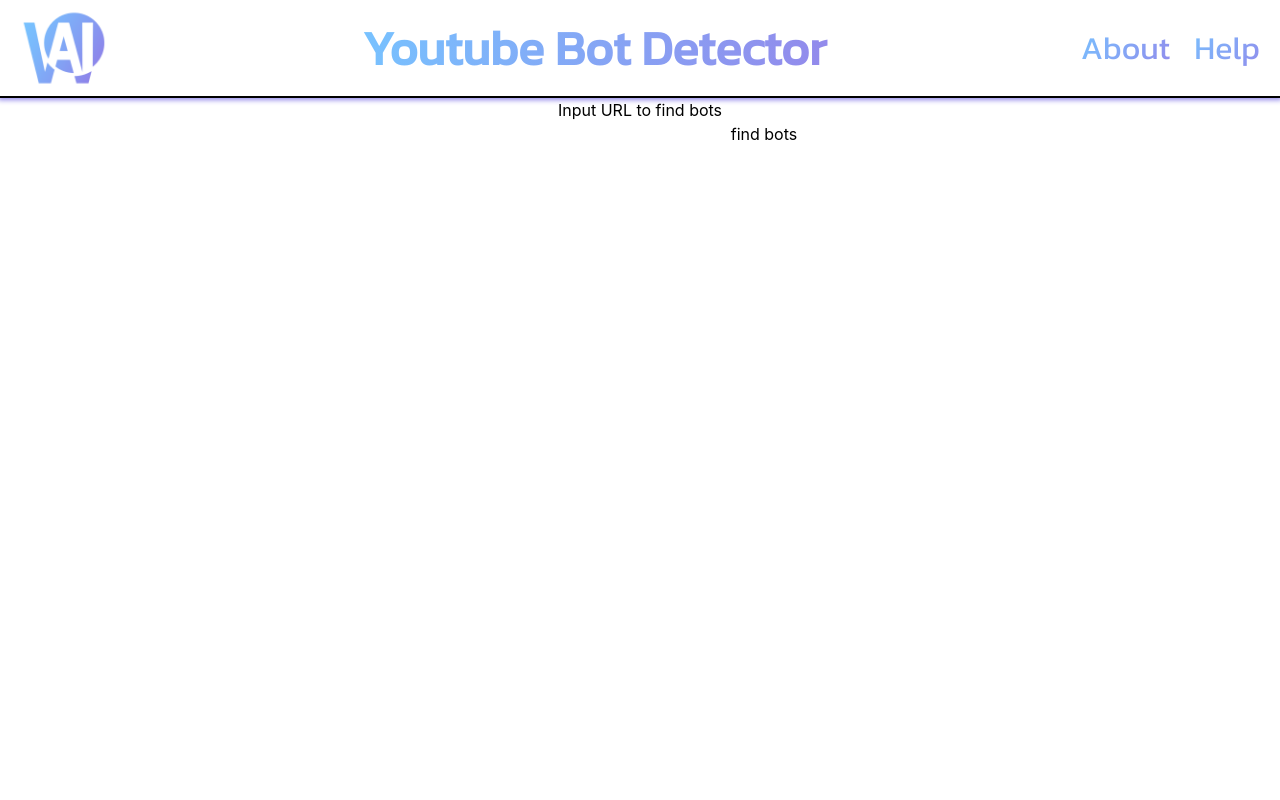
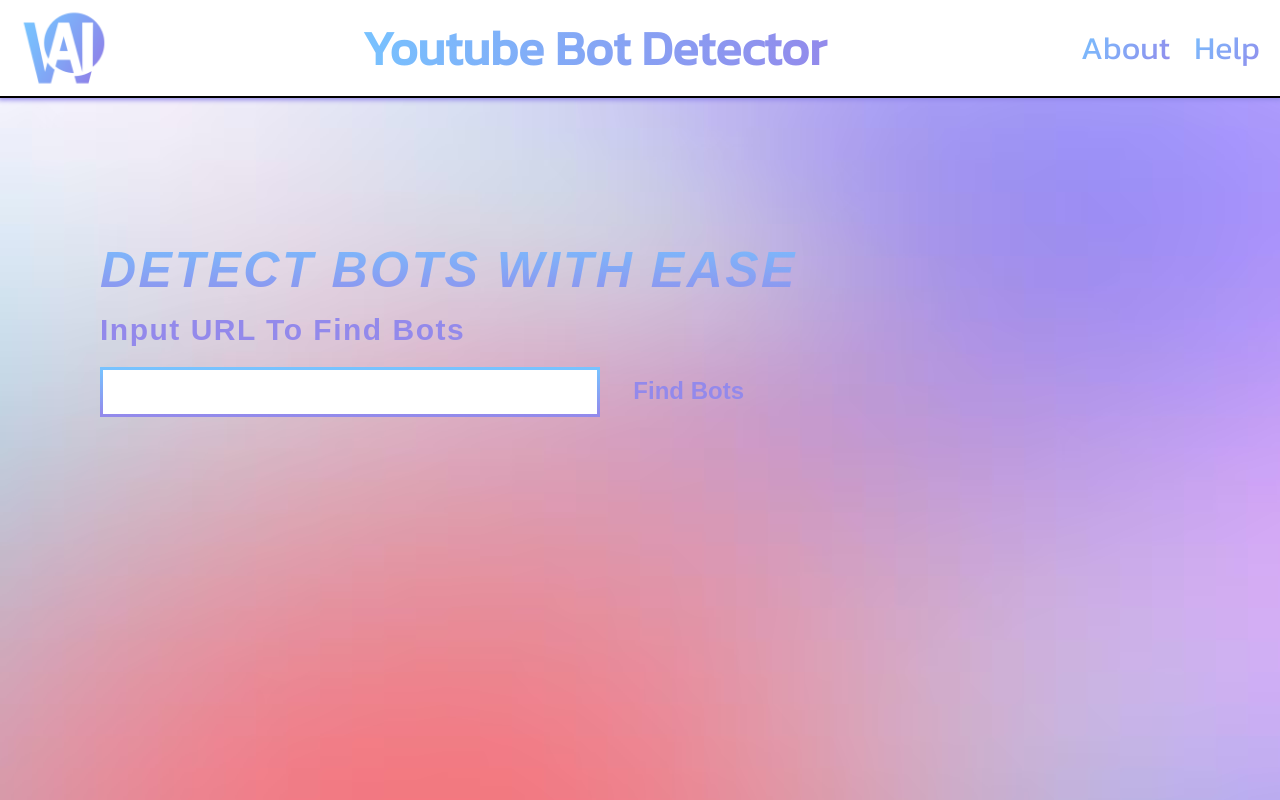
Before and after one commit to E3than/HackWestern9, a React (Create React App) app in the folder hw9/: page / in a window 1280 px wide. Built offline with nearby package versions, Linux system fonts and the light colour scheme.

Commit message:
completed front page

```diff
--- a/hw9/src/App.css
+++ b/hw9/src/App.css
@@ -4,5 +4,58 @@
 
 /* trying to create a border with colour linear-gradient(top left, #77c3ff, #9389eb) */
 input {
-  border: linear-gradient(#77c3ff, #9389eb);
+  border-image-source: linear-gradient(#77c3ff, #9389eb);
+  border-width: 2.5pt;
+  border-image-slice: 1;
+  position:fixed;
+  left: 75pt;
+  top: 275pt;
+  width: 500px;
+  height: 50px;
+  font-size: 24px;
+  padding-left: 10px;
+  color: #81a9f6;
+  font-weight: 500;
 }
+
+h1 {
+  background: -webkit-linear-gradient(#77c3ff, #9389eb);
+  -webkit-background-clip: text;
+  -webkit-text-fill-color: transparent;
+  position: fixed;
+  left: 75pt;
+  top: 175pt;
+  font-family: "Avenir Next", sans-serif;
+  font-weight: 900;
+  font-size: 50px;
+  text-transform: uppercase;
+  font-style: italic;
+  letter-spacing: 0.05em;
+  display: inline-block;
+}
+
+h2 {
+  position:fixed;
+  left: 75pt;
+  top: 230pt;
+  font-size: 30px;
+  font-weight: 900;
+  font-family: "Avenir Next", sans-serif;
+  letter-spacing: 0.05em;
+  color: #9389eb;
+}
+
+button {
+  position: fixed;
+  left: 475pt;
+  top: 280pt;
+  font-size: 24px;
+  font-family: "Avenir Next", sans-serif;
+  font-weight: bold;
+  color: #9389eb
+
+}
+
+body {
+  background: url("Gradient-Background.png");
+}
--- a/hw9/src/App.js
+++ b/hw9/src/App.js
@@ -6,10 +6,11 @@
     <div className="App">
       <Navbar />
       <div className="content">
-        <h1>Input URL to find bots</h1>
+        <h1>Detect bots with ease</h1>
+        <h2>Input URL To Find Bots</h2>
         <form>
           <input type="text"></input>
-          <button type="submit">find bots</button>
+          <button type="submit">Find Bots</button>
         </form>
       </div>
     </div>
--- a/hw9/src/components/navbar/navbar.css
+++ b/hw9/src/components/navbar/navbar.css
@@ -45,7 +45,7 @@
 }
 
 .nav li:hover {
-    background-color: #9159eb;
+    background-color: #CBC3E3;
     border-radius: 25px;
 }
 
```
Also changed, not shown: hw9/src/Gradient-Background.png (added).
